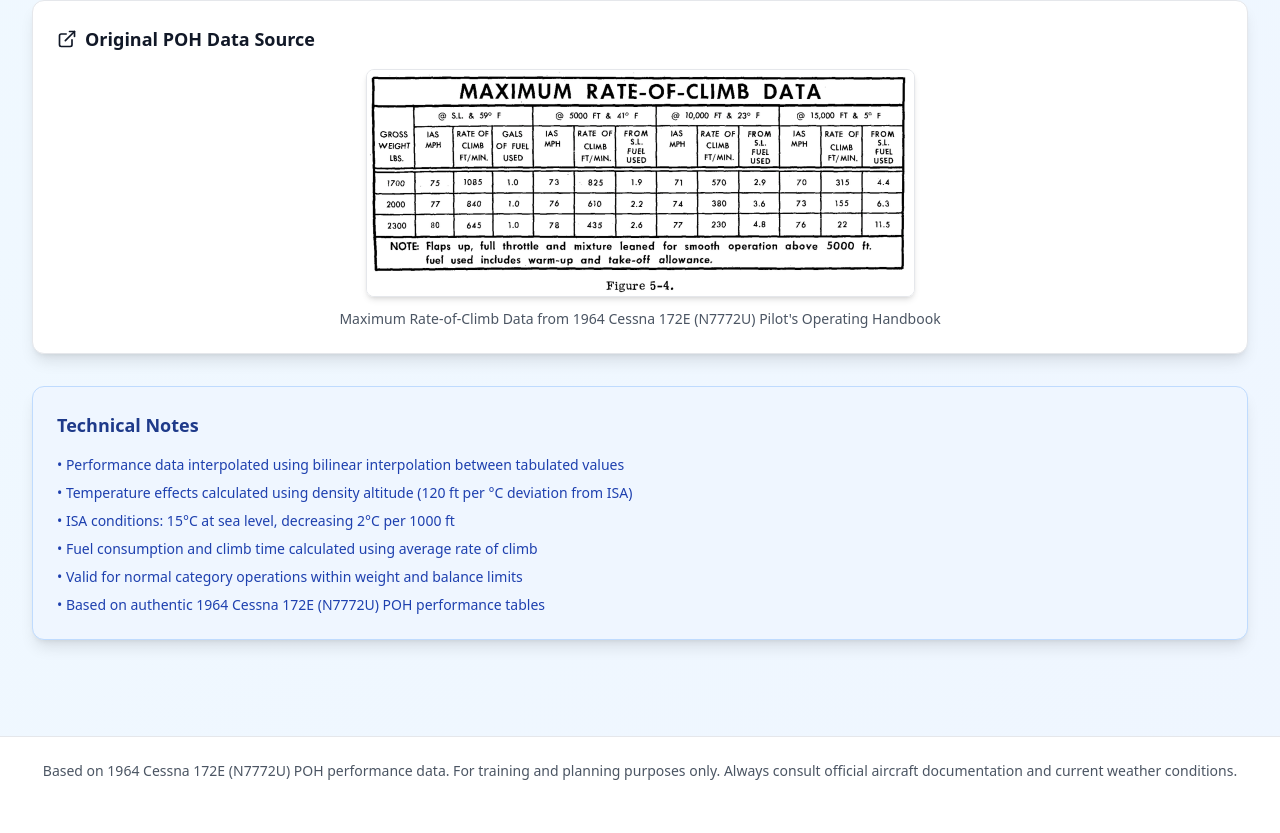
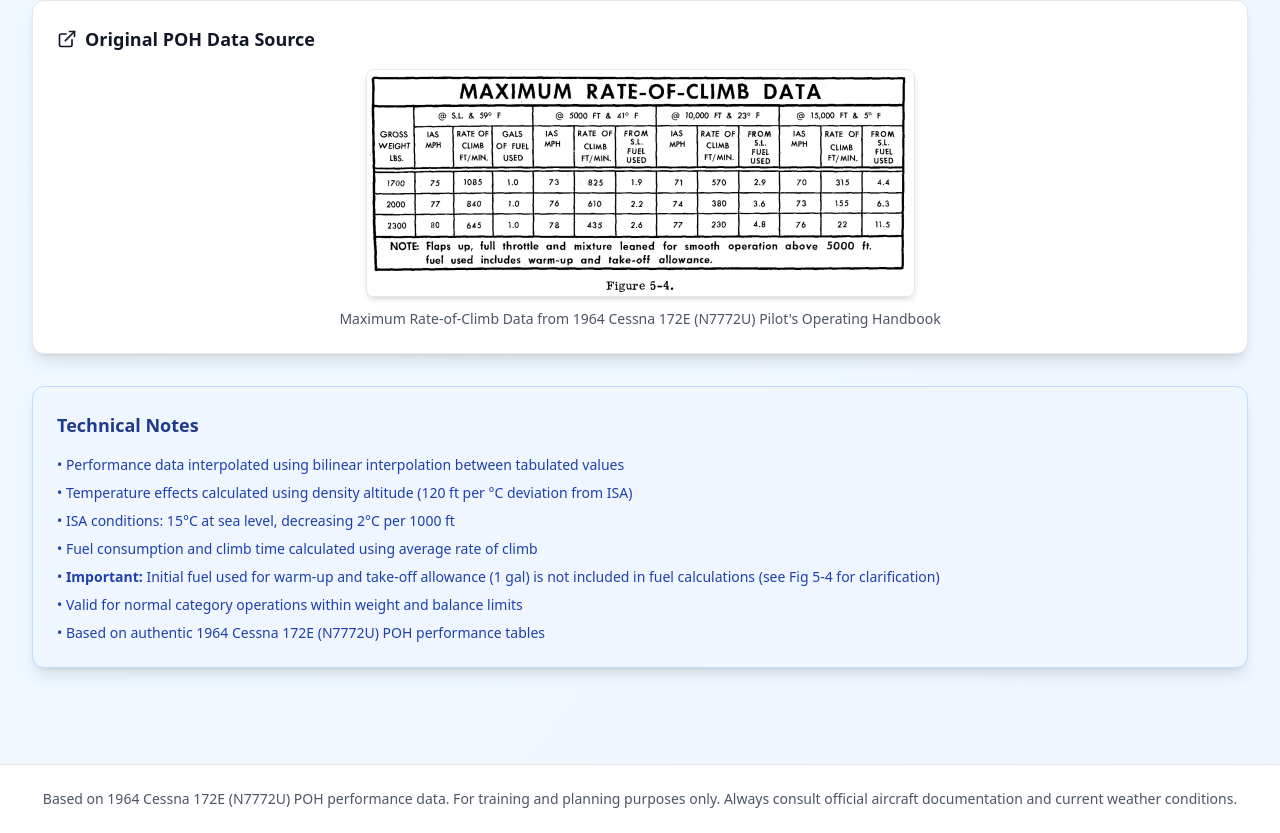
Before and after one commit to nlevites/172E-climb-performance-calculator, a React (Vite) app in the folder web/: page / in a window 1280 px wide. Shown: the part 893-1726 px from the top of the page. Before the commit the page ends 1698 px from the top, so only its background shows below. Built offline with nearby package versions, Linux system fonts and the light colour scheme.

Commit message:
Add important fuel allowance note - warm-up and take-off allowance (1 gal) not included

```diff
--- a/web/src/App.tsx
+++ b/web/src/App.tsx
@@ -233,6 +233,7 @@
               <p>• Temperature effects calculated using density altitude (120 ft per °C deviation from ISA)</p>
               <p>• ISA conditions: 15°C at sea level, decreasing 2°C per 1000 ft</p>
               <p>• Fuel consumption and climb time calculated using average rate of climb</p>
+              <p>• <strong>Important:</strong> Initial fuel used for warm-up and take-off allowance (1 gal) is not included in fuel calculations (see Fig 5-4 for clarification)</p>
               <p>• Valid for normal category operations within weight and balance limits</p>
               <p>• Based on authentic 1964 Cessna 172E (N7772U) POH performance tables</p>
             </div>
```
